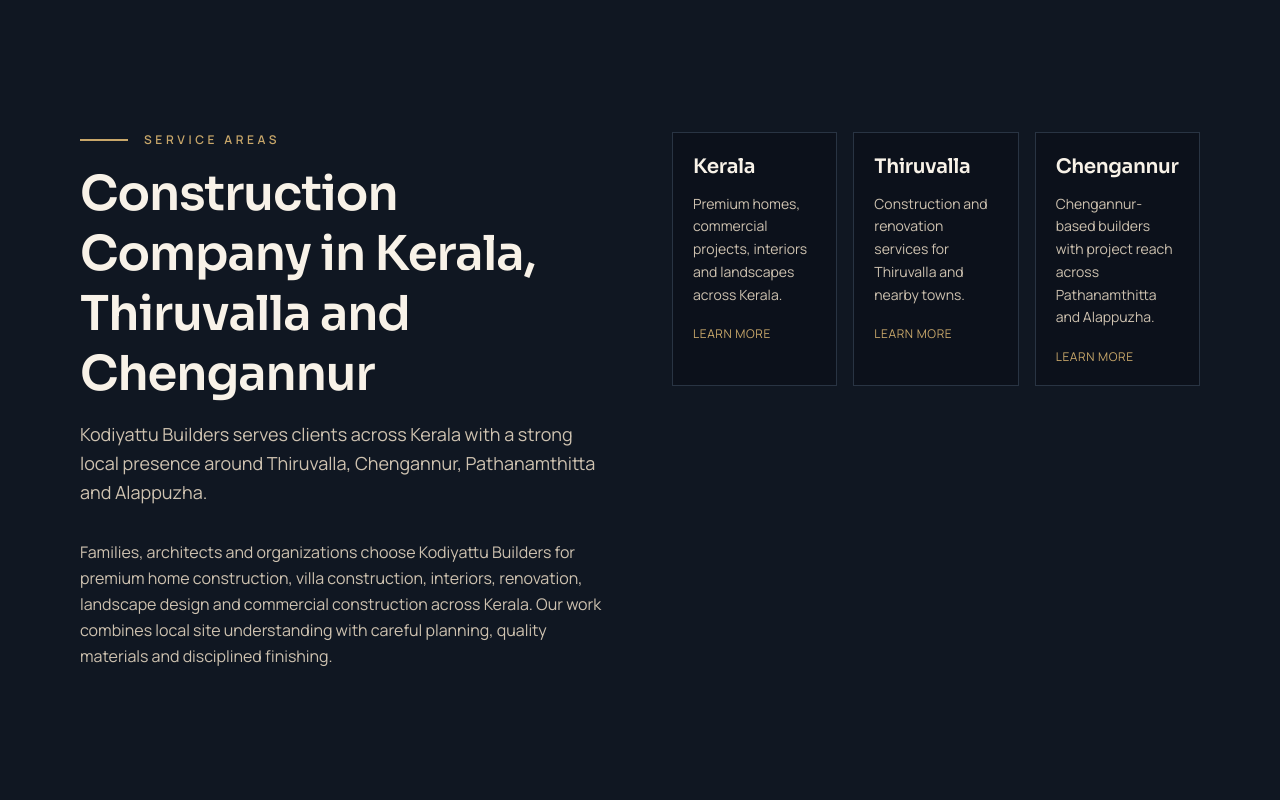
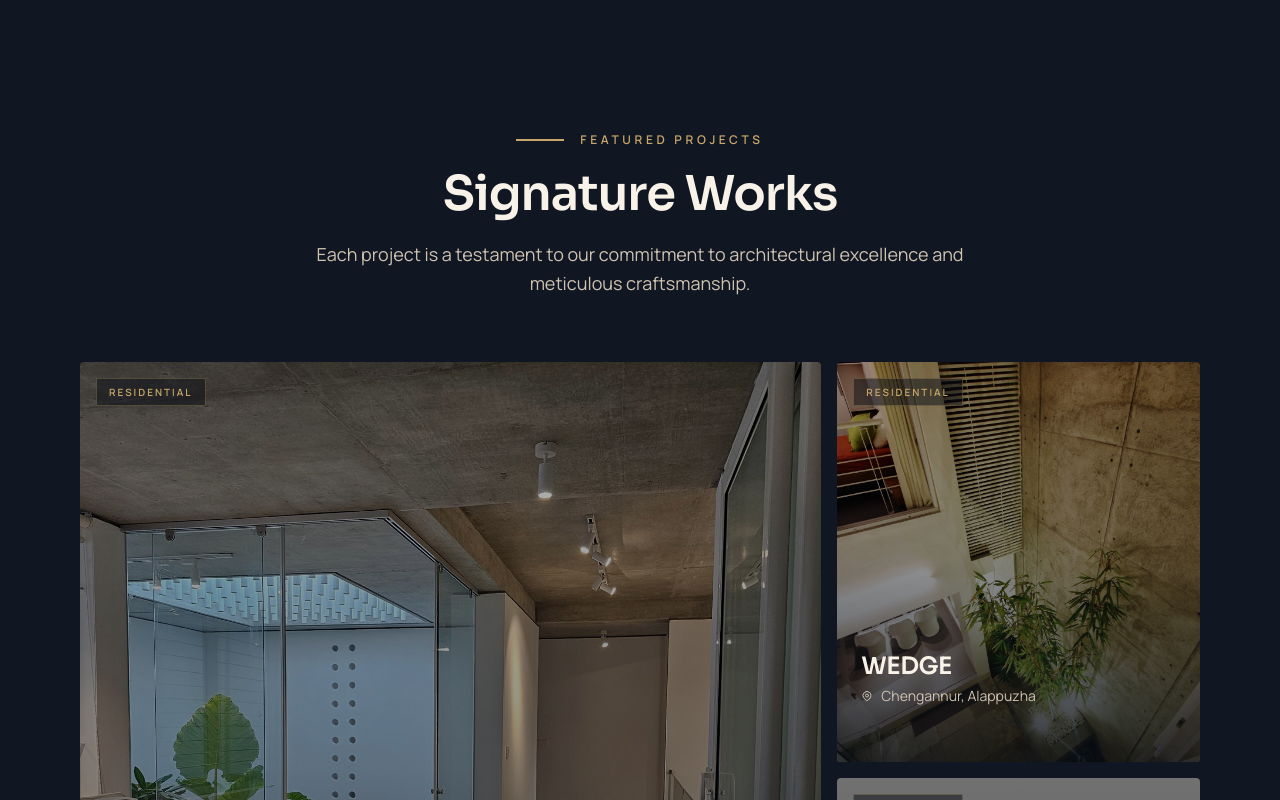
Before and after one commit to ak-ay/kodiyatt, a Next.js app: page / in a window 1280 px wide. Shown: the part 3940-4740 px from the top of the page. Built offline with nearby package versions, Linux system fonts and the light colour scheme; grey boxes are pictures that could not be loaded.

Commit message:
Broaden GEO targeting without homepage location limits

```diff
--- a/src/app/construction-company-kerala/page.tsx
+++ b/src/app/construction-company-kerala/page.tsx
@@ -6,7 +6,7 @@
 export const metadata: Metadata = pageMetadata({
   title: "Best Construction Company in Kerala | Kodiyattu Builders",
   description:
-    "Kodiyattu Builders is a premium construction company in Kerala for homes, villas, interiors, landscapes and commercial projects across Thiruvalla, Chengannur, Pathanamthitta and Alappuzha.",
+    "Kodiyattu Builders is a premium construction company in Kerala for homes, villas, interiors, landscapes and commercial projects across Chengannur, Thiruvalla, Kottayam, Kollam, Pathanamthitta and Alappuzha.",
   path: "/construction-company-kerala",
   keywords: [
     "best construction company in Kerala",
@@ -27,7 +27,7 @@
       highlights={[
         "Residential homes, villas and premium renovation work planned for Kerala conditions.",
         "Interior and landscape solutions coordinated with construction for a complete project handover.",
-        "Experience across Kerala locations including Thiruvalla, Chengannur, Pathanamthitta and Alappuzha.",
+        "Experience across Kerala locations including Chengannur, Thiruvalla, Kottayam, Kollam, Pathanamthitta and Alappuzha.",
         "Clear project consultation, site coordination and quality-focused execution.",
       ]}
       faqs={locationFaqs.kerala}
--- a/src/app/layout.tsx
+++ b/src/app/layout.tsx
@@ -24,9 +24,9 @@
   metadataBase: new URL(siteUrl),
   ...pageMetadata({
     title:
-      "Kodiyattu Builders | Best Construction Company in Kerala, Thiruvalla & Chengannur",
+      "Kodiyattu Builders | Premium Construction Company in Kerala",
     description:
-      "Kodiyattu Builders is a premium construction company in Kerala for homes, villas, interiors, landscapes and commercial projects across Thiruvalla, Chengannur, Pathanamthitta and Alappuzha.",
+      "Kodiyattu Builders is a premium construction company in Kerala for homes, villas, interiors, landscapes and commercial projects across Chengannur, Thiruvalla, Kottayam, Kollam, Pathanamthitta and Alappuzha.",
   }),
   applicationName: "Kodiyattu Builders",
   authors: [{ name: "Kodiyattu Builders" }],
--- a/src/app/page.tsx
+++ b/src/app/page.tsx
@@ -290,61 +290,6 @@
         </div>
       </section>
 
-      {/* ═══════════ SERVICE AREAS ═══════════ */}
-      <section className="section-padding bg-charcoal">
-        <div className="container-custom">
-          <div className="grid grid-cols-1 lg:grid-cols-2 gap-10 md:gap-16 items-start">
-            <div>
-              <SectionHeader
-                tag="Service Areas"
-                title="Construction Company in Kerala, Thiruvalla and Chengannur"
-                description="Kodiyattu Builders serves clients across Kerala with a strong local presence around Thiruvalla, Chengannur, Pathanamthitta and Alappuzha."
-              />
-              <motion.p {...fadeUp} className="text-muted leading-relaxed -mt-8">
-                Families, architects and organizations choose Kodiyattu Builders
-                for premium home construction, villa construction, interiors,
-                renovation, landscape design and commercial construction across
-                Kerala. Our work combines local site understanding with careful
-                planning, quality materials and disciplined finishing.
-              </motion.p>
-            </div>
-            <motion.div {...fadeUp} className="grid grid-cols-1 sm:grid-cols-3 gap-4">
-              {[
-                {
-                  title: "Kerala",
-                  href: "/construction-company-kerala",
-                  text: "Premium homes, commercial projects, interiors and landscapes across Kerala.",
-                },
-                {
-                  title: "Thiruvalla",
-                  href: "/builders-thiruvalla",
-                  text: "Construction and renovation services for Thiruvalla and nearby towns.",
-                },
-                {
-                  title: "Chengannur",
-                  href: "/builders-chengannur",
-                  text: "Chengannur-based builders with project reach across Pathanamthitta and Alappuzha.",
-                },
-              ].map((area) => (
-                <Link
-                  key={area.href}
-                  href={area.href}
-                  className="border border-card-border bg-deep/50 p-5 hover:border-gold/50 transition-colors"
-                >
-                  <h3 className="font-display text-xl text-cream font-semibold">
-                    {area.title}
-                  </h3>
-                  <p className="text-muted text-sm mt-3 leading-relaxed">{area.text}</p>
-                  <span className="text-gold text-xs tracking-wider uppercase mt-5 block">
-                    Learn More
-                  </span>
-                </Link>
-              ))}
-            </motion.div>
-          </div>
-        </div>
-      </section>
-
       {/* ═══════════ FEATURED PROJECTS (Bento Grid) ═══════════ */}
       <section className="section-padding bg-charcoal">
         <div className="container-custom">
--- a/src/components/SeoLandingPage.tsx
+++ b/src/components/SeoLandingPage.tsx
@@ -53,7 +53,7 @@
   });
   const copy = bodyCopy ?? [
     `${company.name} works with homeowners, families, architects and organizations looking for dependable construction quality in ${area} and nearby Kerala locations. The team handles residential construction, commercial projects, interiors, renovation, landscape work and practical project consultation.`,
-    "The company is based around Chengannur and serves nearby markets including Thiruvalla, Pathanamthitta, Alappuzha, Kozhencherry, Eraviperoor, Edathua and Thalavadi. Every project is approached with clear planning, material discipline, site coordination and finishing standards suited to Kerala homes and commercial spaces.",
+    "The company is based around Chengannur and serves Kerala project locations including Thiruvalla, Kottayam, Kollam, Pathanamthitta, Alappuzha, Kozhencherry, Eraviperoor, Edathua and Thalavadi. Every project is approached with clear planning, material discipline, site coordination and finishing standards suited to Kerala homes and commercial spaces.",
   ];
 
   return (
--- a/src/data/aeo.ts
+++ b/src/data/aeo.ts
@@ -10,7 +10,7 @@
     {
       question: "Which Kerala locations does Kodiyattu Builders serve?",
       answer:
-        "Kodiyattu Builders serves clients across Kerala, with strong project relevance around Thiruvalla, Chengannur, Pathanamthitta, Alappuzha, Kozhencherry, Eraviperoor, Edathua and Thalavadi.",
+        "Kodiyattu Builders serves clients across Kerala, with strong project relevance around Chengannur, Thiruvalla, Kottayam, Kollam, Pathanamthitta, Alappuzha, Kozhencherry, Eraviperoor, Edathua and Thalavadi.",
     },
     {
       question: "Does Kodiyattu Builders handle both construction and interiors?",
@@ -50,6 +50,40 @@
       question: "Can Kodiyattu Builders support design-led homes in Chengannur?",
       answer:
         "Yes. The company works with architect partners and experienced craftsmen to execute design-led residential projects with attention to structure, finish and site conditions.",
+    },
+  ],
+  kottayam: [
+    {
+      question: "Does Kodiyattu Builders take construction projects in Kottayam?",
+      answer:
+        "Yes. Kodiyattu Builders serves Kottayam and nearby Kerala locations for premium residential construction, interiors, renovation, landscape design and construction consultation.",
+    },
+    {
+      question: "What services are available for Kottayam clients?",
+      answer:
+        "Kottayam clients can enquire about home construction, villa construction, commercial construction, interior design, landscape design, renovation and project consultation.",
+    },
+    {
+      question: "Is Kodiyattu Builders suitable for premium home construction near Kottayam?",
+      answer:
+        "Yes. Kodiyattu Builders focuses on premium Kerala homes and villas with design coordination, material discipline, site execution and refined finishing.",
+    },
+  ],
+  kollam: [
+    {
+      question: "Does Kodiyattu Builders work with clients in Kollam?",
+      answer:
+        "Yes. Kodiyattu Builders can serve Kollam and connected South Kerala locations for premium construction, interiors, renovation, landscape design and consultation.",
+    },
+    {
+      question: "What project types can Kollam clients discuss?",
+      answer:
+        "Clients in Kollam can discuss premium homes, villas, selected commercial projects, interiors, renovation, landscape work and construction planning.",
+    },
+    {
+      question: "Why consider Kodiyattu Builders for a Kollam project?",
+      answer:
+        "Kodiyattu Builders brings Kerala-focused construction experience, architect-partnered planning, practical consultation and quality-led finishing to premium projects.",
     },
   ],
 } satisfies Record<string, FaqItem[]>;
@@ -115,11 +149,11 @@
       "Custom homes and villas planned for Kerala climate, site conditions and family needs.",
       "Coordination with architects, engineers and craftsmen for design-led residential builds.",
       "Clear consultation, material discipline and finishing quality from planning to handover.",
-      "Project experience around Chengannur, Thiruvalla, Pathanamthitta and Alappuzha.",
+      "Project experience around Chengannur, Thiruvalla, Kottayam, Kollam, Pathanamthitta and Alappuzha.",
     ],
     bodyCopy: [
       "Kodiyattu Builders handles residential construction in Kerala for families looking for premium homes, villas and carefully finished living spaces. The team works from consultation through construction and handover with attention to structure, materials and detailing.",
-      "Residential projects are planned around Kerala site realities including light, ventilation, rainfall, privacy, courtyards and landscape integration. The company is based around Chengannur and serves nearby towns including Thiruvalla, Pathanamthitta and Alappuzha.",
+      "Residential projects are planned around Kerala site realities including light, ventilation, rainfall, privacy, courtyards and landscape integration. The company is based around Chengannur and serves Kerala locations including Thiruvalla, Kottayam, Kollam, Pathanamthitta and Alappuzha.",
     ],
     faqs: [
       {
@@ -130,7 +164,7 @@
       {
         question: "Which areas are covered for residential construction?",
         answer:
-          "The company serves Kerala with strong local relevance around Chengannur, Thiruvalla, Pathanamthitta, Alappuzha, Kozhencherry and nearby towns.",
+          "The company serves Kerala with strong local relevance around Chengannur, Thiruvalla, Kottayam, Kollam, Pathanamthitta, Alappuzha, Kozhencherry and nearby towns.",
       },
       {
         question: "Can Kodiyattu Builders work with an architect's design?",
@@ -161,7 +195,7 @@
     ],
     bodyCopy: [
       "Kodiyattu Builders supports selected commercial construction projects in Kerala, including business, institutional and community spaces that require dependable execution and durable finishing.",
-      "The company brings planning discipline, site coordination and construction quality to commercial work, with local project experience around Chengannur, Thiruvalla, Pathanamthitta and Alappuzha.",
+      "The company brings planning discipline, site coordination and construction quality to commercial work, with local project experience around Chengannur, Thiruvalla, Kottayam, Kollam, Pathanamthitta and Alappuzha.",
     ],
     faqs: [
       {
@@ -261,7 +295,7 @@
       {
         question: "What areas does Kodiyattu Builders serve for landscape design?",
         answer:
-          "The company serves Kerala, especially Chengannur, Thiruvalla, Pathanamthitta, Alappuzha and nearby towns.",
+          "The company serves Kerala, especially Chengannur, Thiruvalla, Kottayam, Kollam, Pathanamthitta, Alappuzha and nearby towns.",
       },
     ],
   },
@@ -303,7 +337,7 @@
       {
         question: "Where are renovation services available?",
         answer:
-          "Kodiyattu Builders serves Kerala, with strong local focus around Chengannur, Thiruvalla, Pathanamthitta and Alappuzha.",
+          "Kodiyattu Builders serves Kerala, with strong local focus around Chengannur, Thiruvalla, Kottayam, Kollam, Pathanamthitta and Alappuzha.",
       },
     ],
   },
```
Also changed, not shown: src/app/builders-kollam/page.tsx (added, +36 -0 lines), src/app/builders-kottayam/page.tsx (added, +36 -0 lines), src/app/sitemap.ts (+7 -1 lines), src/lib/seo.ts (+6 -1 lines), public/llms-full.txt, public/llms.txt.
